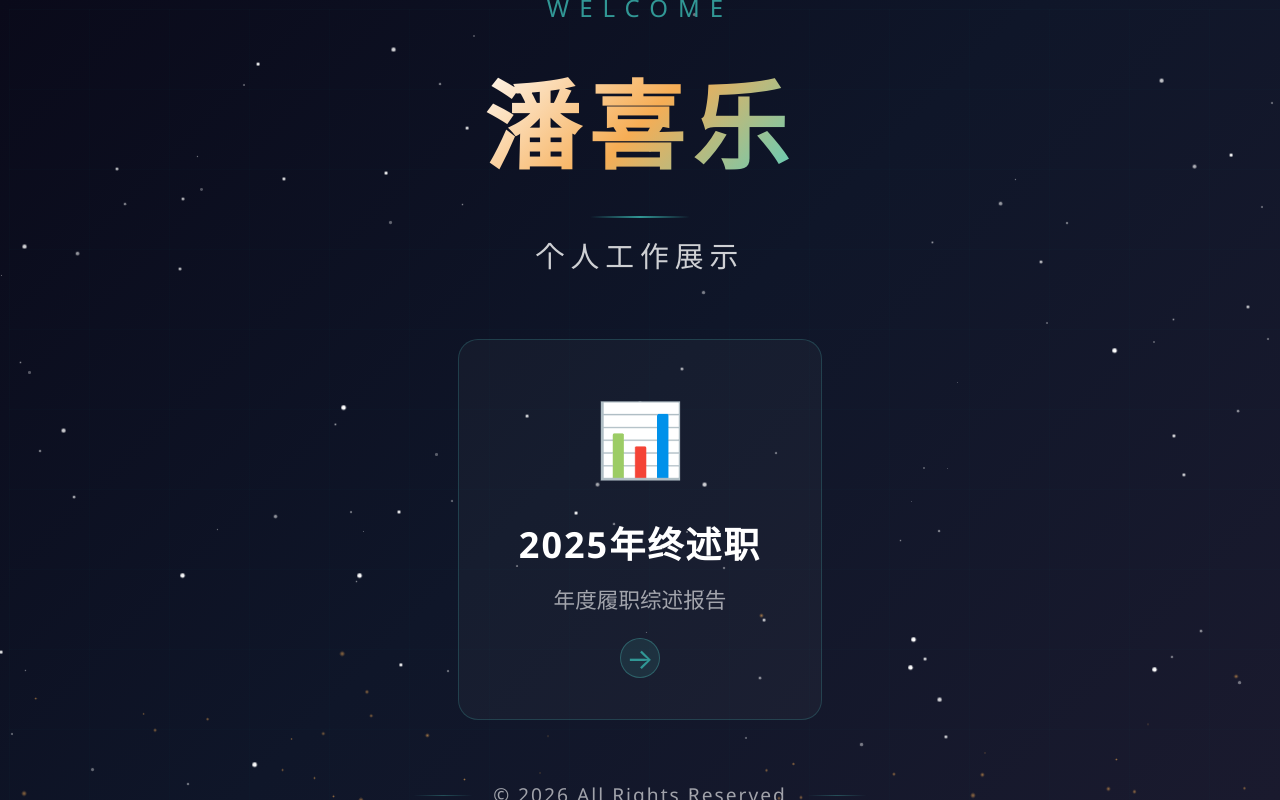
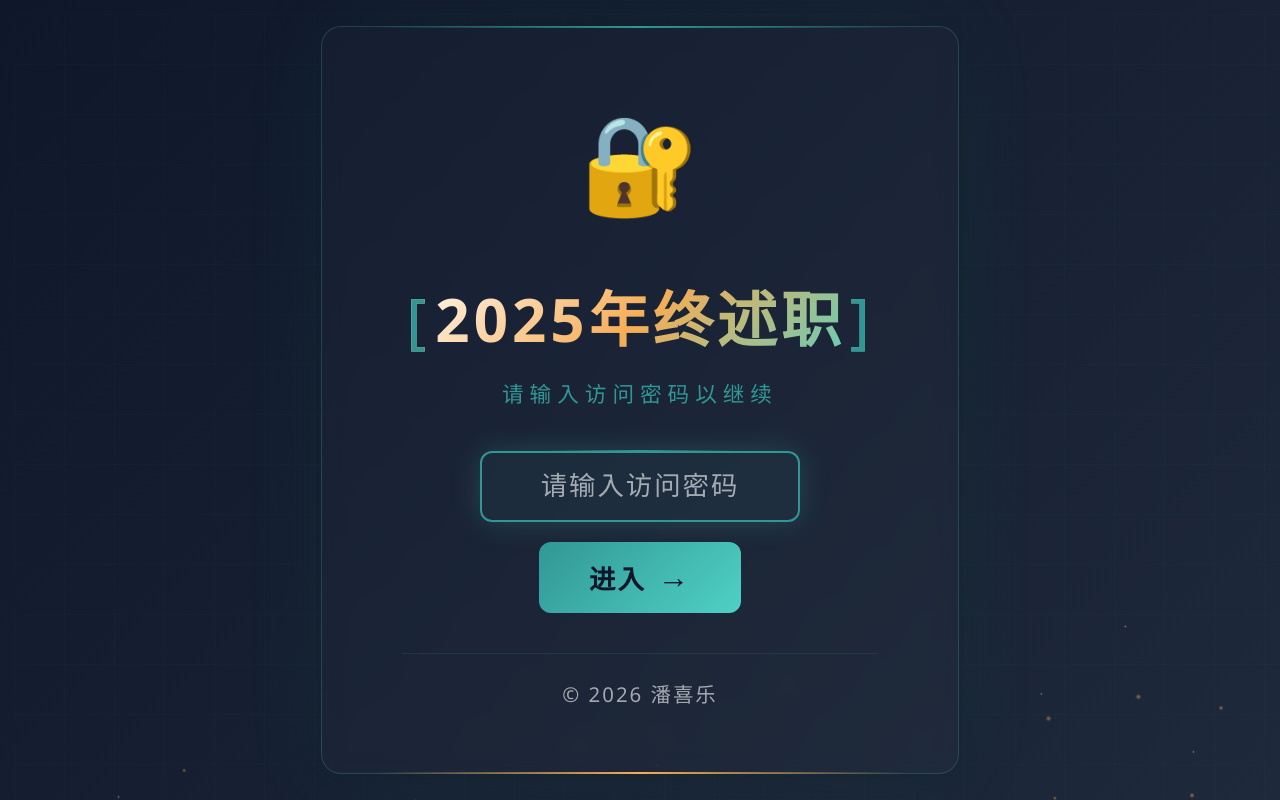
Before and after one commit to lellelel-source/Summary, a React (Vite) app in the folder my-react-app/: page / in a window 1280 px wide. Built offline with nearby package versions, Linux system fonts and the light colour scheme.

Commit message:
Password gate appears first on site entry, then homepage, then presentation

```diff
--- a/my-react-app/src/App.jsx
+++ b/my-react-app/src/App.jsx
@@ -138,6 +138,7 @@ function PasswordGate({ onUnlock, onBack }) {
       <div className="gate-grid">
         <div className="grid-lines"></div>
       </div>
+      {onBack && (
         <motion.button
           className="back-button"
           onClick={onBack}
@@ -149,6 +150,7 @@ function PasswordGate({ onUnlock, onBack }) {
           <span className="back-arrow">←</span>
           <span>返回首页</span>
         </motion.button>
+      )}
       <motion.div
         className="gate-container"
         initial={{ opacity: 0, y: 30 }}
@@ -1823,16 +1825,8 @@ function ThankYouSlide() {
 // Main App Component
 // ============================================
 function App() {
-  // Check URL for password requirement
-  const getInitialPage = () => {
-    const urlParams = new URLSearchParams(window.location.search)
-    if (urlParams.get('access') === 'report') {
-      return 'password'
-    }
-    return 'home'
-  }
-
-  const [currentPage, setCurrentPage] = useState(getInitialPage) // 'home', 'password', 'presentation'
+  // Start with password gate - user must enter password first
+  const [currentPage, setCurrentPage] = useState('password') // 'password', 'home', 'presentation'
   const [[currentSlide, direction], setSlide] = useState([0, 0])
   const slides = [
     CoverSlide,           // 1. 封面
@@ -1887,23 +1881,19 @@ function App() {
     return () => window.removeEventListener('keydown', handleKeyDown)
   }, [nextSlide, prevSlide, currentPage])
 
-  // Show homepage first (when no URL param)
+  // Show password gate first when entering the site
+  if (currentPage === 'password') {
+    return (
+      <PasswordGate
+        onUnlock={() => setCurrentPage('home')}
+        onBack={null}
+      />
+    )
+  }
+
+  // After password, show homepage
   if (currentPage === 'home') {
     return <Homepage onEnter={() => setCurrentPage('presentation')} />
-  }
-
-  // Show password gate when entering URL with ?access=report
-  if (currentPage === 'password') {
-    return (
-      <PasswordGate
-        onUnlock={() => setCurrentPage('presentation')}
-        onBack={() => {
-          // Clear URL params and go to home
-          window.history.replaceState({}, '', window.location.pathname)
-          setCurrentPage('home')
-        }}
-      />
-    )
   }
 
   const SlideComponent = slides[currentSlide]
```
Lines whose indentation alone changed are shown as unchanged.
